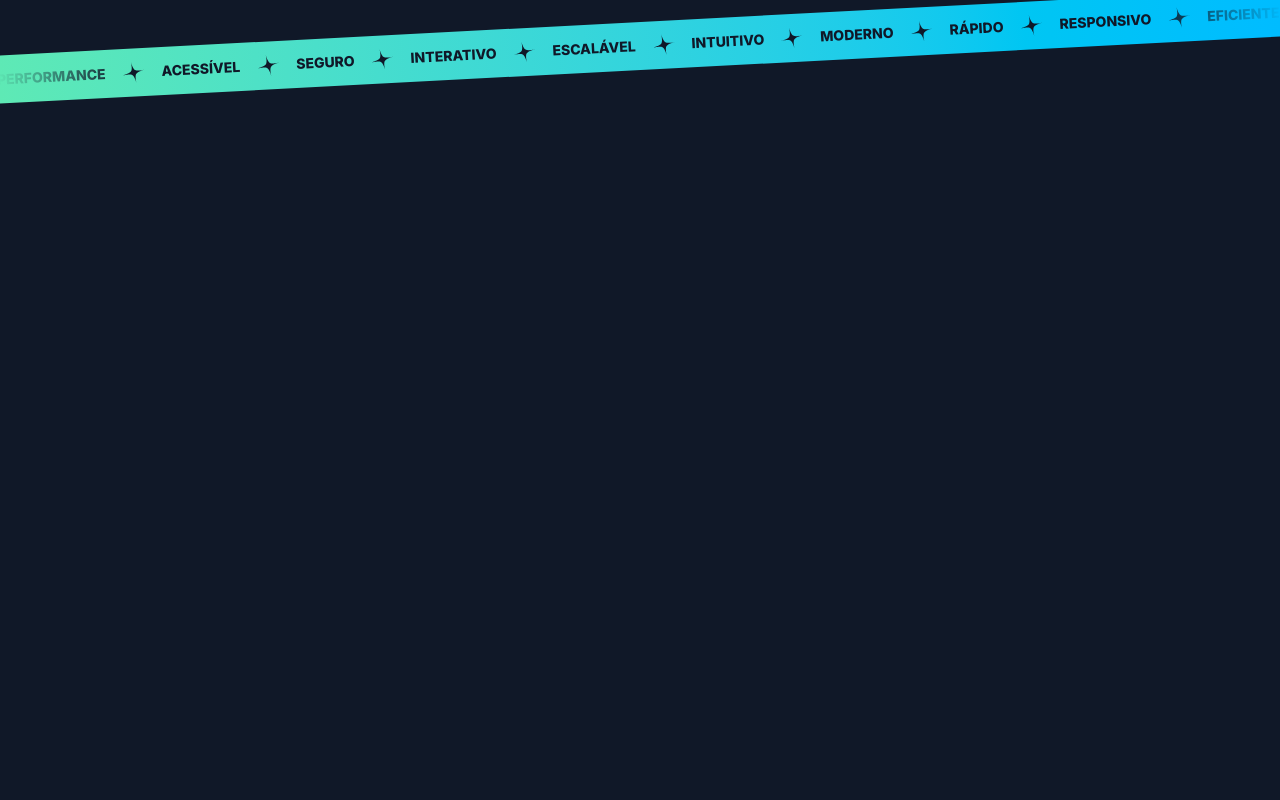
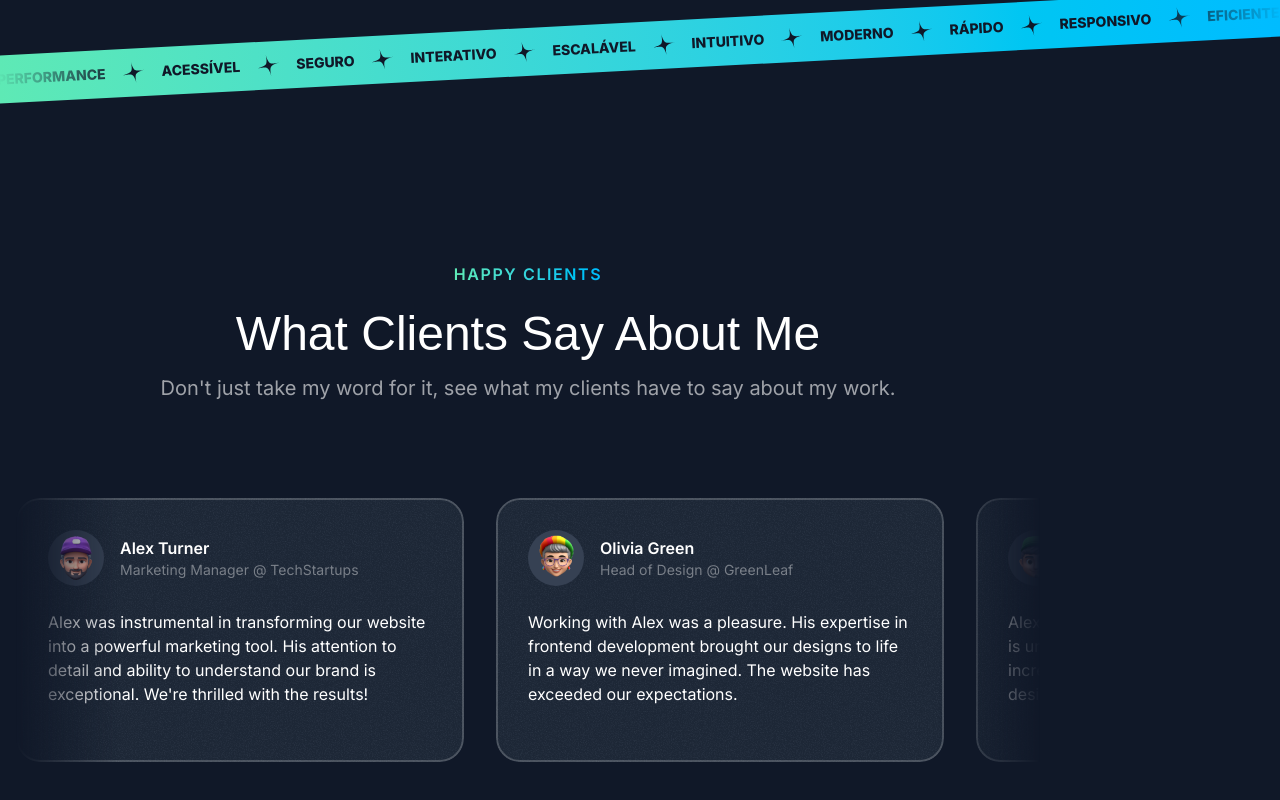
Before and after one commit to marquesmaycon/my-portfolio-2.0, a Next.js app: page / in a window 1280 px wide. Shown: the part 2934-3734 px from the top of the page. Before the commit the page ends 3100 px from the top, so only its background shows below. Built offline with nearby package versions, Linux system fonts and the light colour scheme; a web font is replaced by a local one.

Commit message:
testimonials section

```diff
--- a/app/page.tsx
+++ b/app/page.tsx
@@ -2,6 +2,7 @@ import { Header } from "@/components/header";
 import { Hero } from "@/components/hero";
 import { Projects } from "@/components/projects";
 import { Tape } from "@/components/tape";
+import { Testimonials } from "@/components/testimonials";
 
 export default function Home() {
   return (
@@ -10,6 +11,7 @@ export default function Home() {
       <Hero />
       <Projects />
       <Tape />
+      <Testimonials />
     </>
   );
 }
--- /dev/null
+++ b/components/testimonials.tsx
@@ -0,0 +1,75 @@
+import Image from "next/image";
+
+import memojiAvatar1 from "@/assets/images/memoji-avatar-1.png";
+import memojiAvatar2 from "@/assets/images/memoji-avatar-2.png";
+import memojiAvatar3 from "@/assets/images/memoji-avatar-3.png";
+import memojiAvatar4 from "@/assets/images/memoji-avatar-4.png";
+import memojiAvatar5 from "@/assets/images/memoji-avatar-5.png";
+
+import { Card } from "./card";
+import { SectionHeader } from "./section-header";
+
+const testimonials = [
+  {
+    name: "Alex Turner",
+    position: "Marketing Manager @ TechStartups",
+    text: "Alex was instrumental in transforming our website into a powerful marketing tool. His attention to detail and ability to understand our brand is exceptional. We're thrilled with the results!",
+    avatar: memojiAvatar1,
+  },
+  {
+    name: "Olivia Green",
+    position: "Head of Design @ GreenLeaf",
+    text: "Working with Alex was a pleasure. His expertise in frontend development brought our designs to life in a way we never imagined. The website has exceeded our expectations.",
+    avatar: memojiAvatar2,
+  },
+  {
+    name: "Daniel White",
+    position: "CEO @ InnovateCo",
+    text: "Alex's ability to create seamless user experiences is unmatched. Our website has seen a significant increase in conversions since launching the new design. We couldn't be happier.",
+    avatar: memojiAvatar3,
+  },
+  {
+    name: "Emily Carter",
+    position: "Product Manager @ GlobalTech",
+    text: "Alex is a true frontend wizard. He took our complex product and transformed it into an intuitive and engaging user interface. We're already seeing positive feedback from our customers.",
+    avatar: memojiAvatar4,
+  },
+  {
+    name: "Michael Brown",
+    position: "Director of IT @ MegaCorp",
+    text: "Alex's work on our website has been nothing short of exceptional. He's a talented developer who is also a great communicator. We highly recommend him.",
+    avatar: memojiAvatar5,
+  },
+];
+
+export function Testimonials() {
+  return (
+    <section className="py-16 px-4 lg:py-24">
+      <div className="container">
+        <SectionHeader
+          eyebrow="Happy Clients"
+          title="What Clients Say About Me"
+          description="Don't just take my word for it, see what my clients have to say about my work."
+        />
+        <div className="mt-16 lg:mt-24 flex overflow-x-clip [mask-image:linear-gradient(to_right,transparent,black_10%,black_90%,transparent)]">
+          <div className="flex flex-none gap-8">
+            {testimonials.map(({ name, avatar, position, text }) => (
+              <Card key={name} className="max-w-xs md:max-w-md md:p-8">
+                <div className="flex gap-4 items-center">
+                  <div className="size-14 bg-gray-700 rounded-full inline-flex items-center justify-center shrink-0">
+                    <Image src={avatar} alt={name} className="max-h-full" />
+                  </div>
+                  <div>
+                    <h3 className="font-semibold">{name}</h3>
+                    <h4 className="text-sm text-white/40">{position}</h4>
+                  </div>
+                </div>
+                <p className="mt-4 md:mt-6 text-sm md:text-base">{text}</p>
+              </Card>
+            ))}
+          </div>
+        </div>
+      </div>
+    </section>
+  );
+}
```
